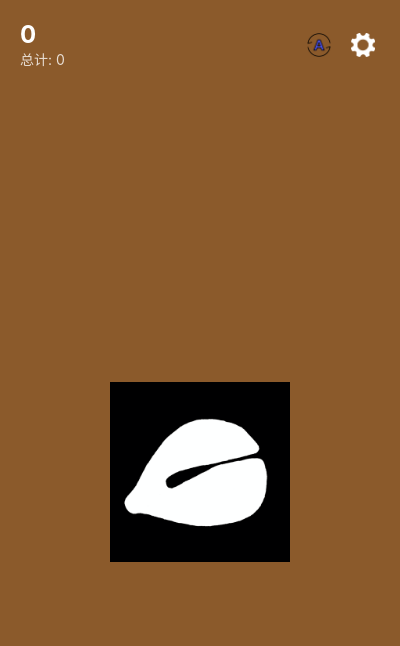
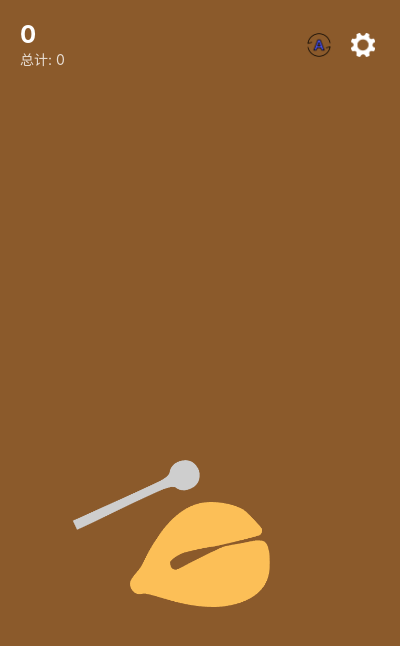
Before and after one commit to silenceboychen/woodfish, an Electron app: page src/index.html in a window 400 px wide. Drawn offline with Linux system fonts and the light colour scheme.

Commit message:
完成木鱼敲击基本调试

```diff
--- a/src/index.html
+++ b/src/index.html
@@ -24,8 +24,13 @@
 
     <div class="main-content">
       <div class="merit-text" id="merit-text">功德+1</div>
-      <div class="woodfish-container">
-        <img id="woodfish-img" src="../assets/images/muyu_icon.png" alt="木鱼">
+      <div class="woodfish-scene">
+        <div class="woodfish-container">
+          <img id="woodfish-img" src="../assets/images/muyutou_yellow.png" alt="木鱼">
+        </div>
+        <div class="stick-container">
+          <img id="stick-img" src="../assets/images/gunzi.png" alt="木鱼棒">
+        </div>
       </div>
     </div>
 
--- a/src/main.js
+++ b/src/main.js
@@ -22,7 +22,7 @@ const themes = [
   {
     index: 0,
     name: '传统木鱼',
-    icon: '../assets/images/muyu_icon.png',
+    icon: '../assets/images/muyutou_yellow.png',
     audio: '../assets/audio/muyu_audio.mp3',
     color: '#8B5A2B'
   },
--- a/src/renderer.js
+++ b/src/renderer.js
@@ -1,6 +1,9 @@
 // DOM元素
 const appContainer = document.getElementById('app-container');
 const woodfishImg = document.getElementById('woodfish-img');
+const stickImg = document.getElementById('stick-img');
+const stickContainer = document.querySelector('.stick-container');
+const woodfishContainer = document.querySelector('.woodfish-container');
 const meritText = document.getElementById('merit-text');
 const currentCounter = document.getElementById('current-counter');
 const totalCounter = document.getElementById('total-counter');
@@ -39,6 +42,9 @@ let autoTapInterval = null;
 
 // 当前敲击计数
 let currentTapCount = 0;
+
+// 敲击锁定 - 防止用户过快点击
+let tapping = false;
 
 // 初始化应用
 async function initApp() {
@@ -137,6 +143,14 @@ function applyTheme(index) {
 
 // 敲击木鱼
 function tap() {
+  if (tapping) return;
+  tapping = true;
+
+  // 添加敲击动画 - 木鱼棒
+  stickContainer.classList.add('tap');
+
+  // 短暂延迟后播放音效和木鱼动画
+  setTimeout(() => {
     // 播放音效
     playTapSound();
 
@@ -145,11 +159,8 @@ function tap() {
       navigator.vibrate(50);
     }
 
-  // 添加敲击动画
+    // 添加敲击动画 - 木鱼
     woodfishImg.classList.add('tap');
-  setTimeout(() => {
-    woodfishImg.classList.remove('tap');
-  }, 100);
 
     // 更新计数
     currentTapCount++;
@@ -170,6 +181,18 @@ function tap() {
     if (config.totalNumber % 10 === 0) {
       saveConfig();
     }
+  }, 150);
+
+  // 短暂延迟后恢复
+  setTimeout(() => {
+    woodfishImg.classList.remove('tap');
+
+    // 再延迟一点恢复木鱼棒
+    setTimeout(() => {
+      stickContainer.classList.remove('tap');
+      tapping = false;
+    }, 100);
+  }, 300);
 }
 
 // 播放敲击音效
@@ -243,7 +266,7 @@ function setControlsState() {
 }
 
 // 事件监听器
-woodfishImg.addEventListener('click', tap);
+woodfishContainer.addEventListener('click', tap);
 
 autoTapBtn.addEventListener('click', toggleAutoTap);
 
--- a/src/styles.css
+++ b/src/styles.css
@@ -91,6 +91,7 @@ body {
   opacity: 0;
   transform: translateY(0);
   transition: opacity 0.3s, transform 0.3s;
+  z-index: 10;
 }
 
 .merit-text.active {
@@ -98,21 +99,58 @@ body {
   transform: translateY(-30px);
 }
 
-.woodfish-container {
+.woodfish-scene {
+  position: relative;
+  width: 300px;
+  height: 300px;
   display: flex;
   justify-content: center;
-  margin-top: 50px;
+  align-items: flex-end;
+  margin-top: 60px;
+}
+
+.woodfish-container {
+  position: relative;
+  z-index: 1;
+  display: flex;
+  justify-content: center;
+  cursor: pointer;
+  margin-bottom: 20px;
 }
 
 #woodfish-img {
-  width: 180px;
+  width: 140px;
   height: auto;
-  cursor: pointer;
   transition: transform 0.1s ease;
 }
 
-#woodfish-img:active, #woodfish-img.tap {
-  transform: scale(0.9);
+#woodfish-img.tap {
+  transform: scale(0.95);
+}
+
+.stick-container {
+  position: absolute;
+  top: 90px;
+  left: 14%;
+  transform: translateX(-50%);
+  width: 140px;
+  height: 150px;
+  z-index: 2;
+  transform-origin: 50% 90%;
+  transition: transform 0.2s ease;
+  transform: rotate(-25deg);
+}
+
+#stick-img {
+  width: 100%;
+  height: 100%;
+  object-fit: contain;
+  transform: rotate(180deg);
+}
+
+.stick-container.tap {
+  transform: rotate(0deg);
+  transition: transform 0.15s ease;
 }
 
 .theme-selector {
```
Also changed, not shown: README.md. Lines whose indentation alone changed are shown as unchanged.
